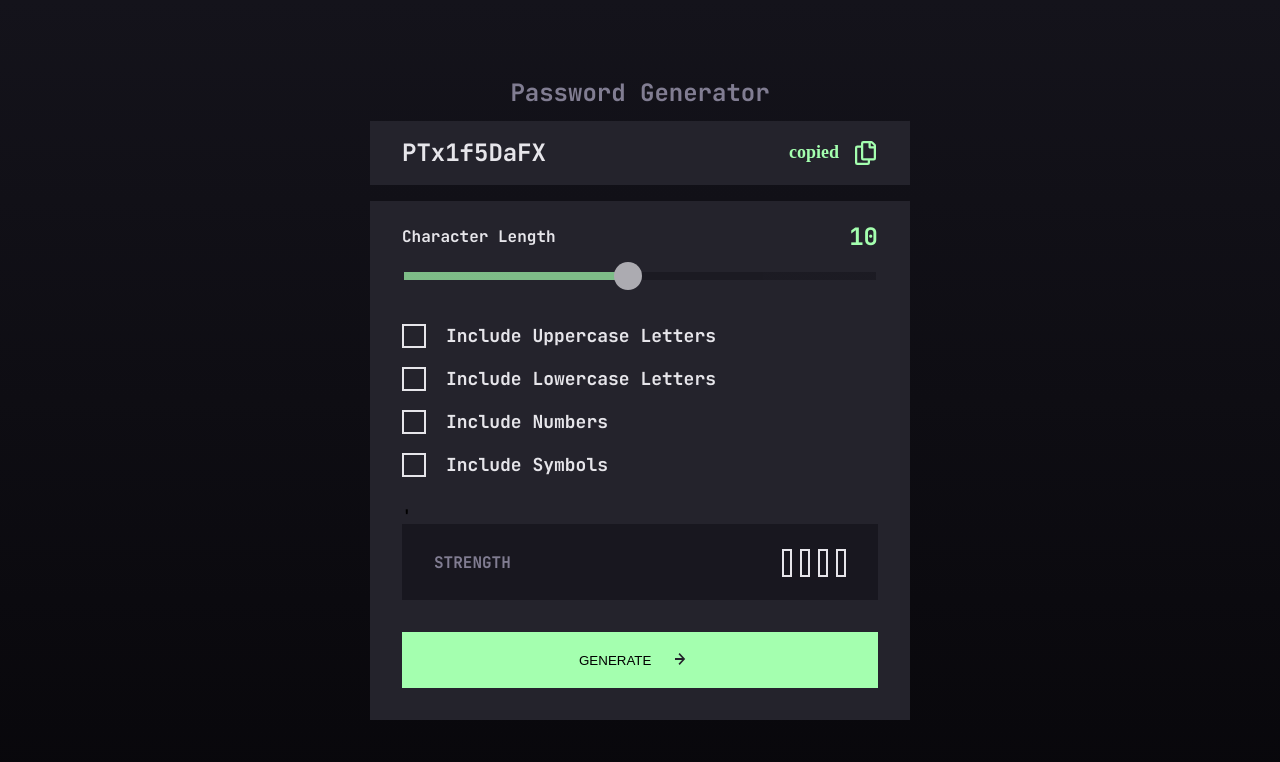
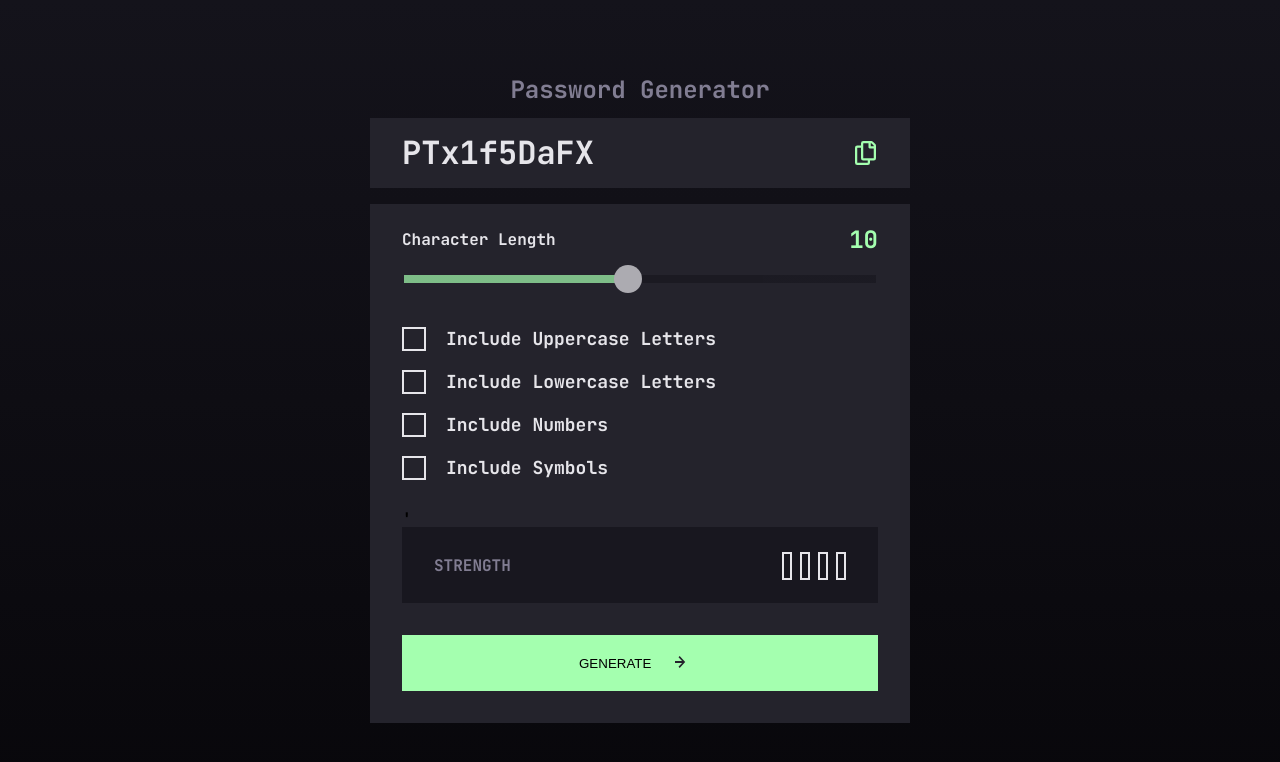
Before and after one commit to AchiPhutkaradze/password-generator, a plain HTML site: page index.html in a window 1280 px wide. Both pictures are taken after a click on the button 865 px from the left and 152 px from the top of the page. Drawn offline with Linux system fonts and the light colour scheme.

Commit message:
change something

```diff
--- a/main.js
+++ b/main.js
@@ -9,6 +9,7 @@ let password = document.getElementById("password");
 let copyBtn = document.getElementById("copy-btn");
 let strength = 0;
 let charset = "";
+let error = "You must select at least one checkbox";
 
 //lvl-boxes
 
@@ -78,12 +79,15 @@ document.addEventListener("DOMContentLoaded", function () {
   copyBtn.addEventListener("click", function () {
     const textArea = document.createElement("textarea");
     textArea.value = password.textContent;
-
     document.body.appendChild(textArea);
     textArea.select();
     document.execCommand("copy");
     document.body.removeChild(textArea);
     ResolutionChange();
+    document.getElementById("copied").textContent = "copied";
+    setTimeout(function () {
+      document.getElementById("copied").textContent = "";
+    }, 500);
   });
 });
 
@@ -91,7 +95,6 @@ function generateRandomPassword(length) {
   if (checkboxes[0].checked) {
     charset += "QWERTYUIOPASDFGHJKLZXCVBNM";
   }
-
   if (checkboxes[1].checked) {
     charset += "qwertyuiopasdfghjklzxcvbnm";
   }
@@ -111,7 +114,6 @@ function generateRandomPassword(length) {
   return password;
 }
 
-// Define a function to handle resolution changes
 function ResolutionChange() {
   if (window.innerWidth >= 768) {
     document.getElementById("copied").style.display = "block";
--- a/style.css
+++ b/style.css
@@ -235,6 +235,7 @@ button {
   .generator {
     width: 540px;
     padding: 19px 28px 19px 32px;
+    font-size: 32px;
   }
   .container {
     width: 540px;
```
